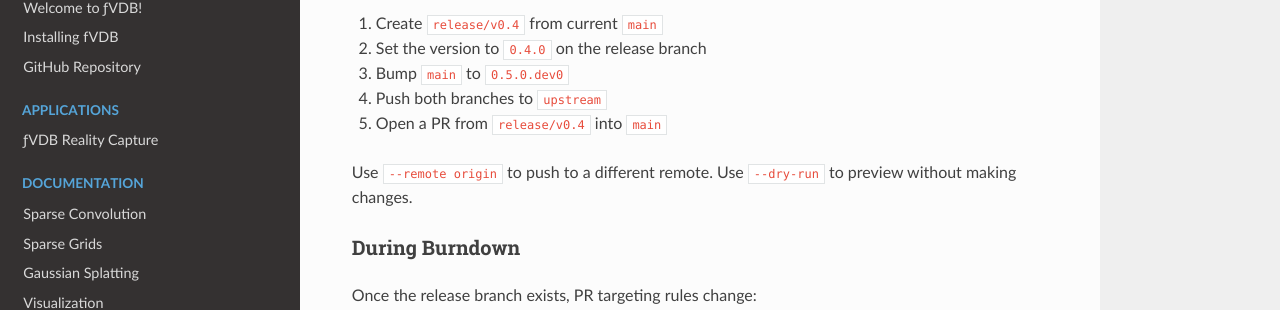
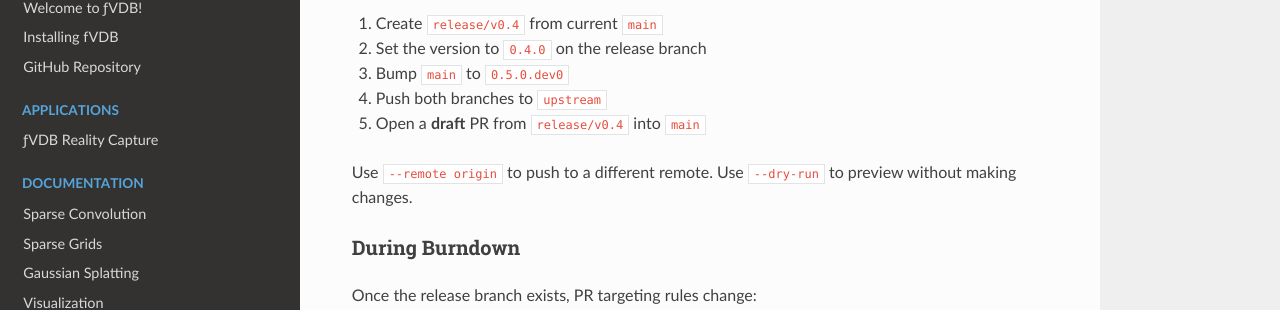
Before and after one commit to openvdb/fvdb-core, a Sphinx documentation site: the page built from docs/release-process.md, in a window 1280 px wide and 900 px high, scrolled down 1579 px. Shown: the part 144-454 px from the top of the window. Built offline with Sphinx 7.4.7 and the Read the Docs theme 3.1.0, drawn with Linux system fonts in a browser that asks for light colours; pages that are not in the unit, such as notebooks, are missing from menus.

Commit message:
Fix smoke test Python setup and open release PR as draft (#528)
## Summary

- Use `actions/setup-python@v5` in smoke test validation containers
instead of
bare `apt install`. The `nvidia/cuda` Ubuntu 22.04 containers only have
Python 3.10 in their default apt repos; Python 3.12 and 3.13 require the
deadsnakes PPA. This matches the approach already used by the build job.

- Open the release PR as a draft to avoid CI failures from the expected
`pyproject.toml` version conflict between the release branch and `main`.
  `finish-release.sh` marks it ready before merging.

Signed-off-by: Mark Harris <mharris@nvidia.com>

```diff
--- a/docs/release-process.md
+++ b/docs/release-process.md
@@ -70,7 +70,7 @@ This will:
 2. Set the version to `0.4.0` on the release branch
 3. Bump `main` to `0.5.0.dev0`
 4. Push both branches to `upstream`
-5. Open a PR from `release/v0.4` into `main`
+5. Open a **draft** PR from `release/v0.4` into `main`
 
 Use `--remote origin` to push to a different remote.
 Use `--dry-run` to preview without making changes.
```
Also changed, not shown: 3 other files.
